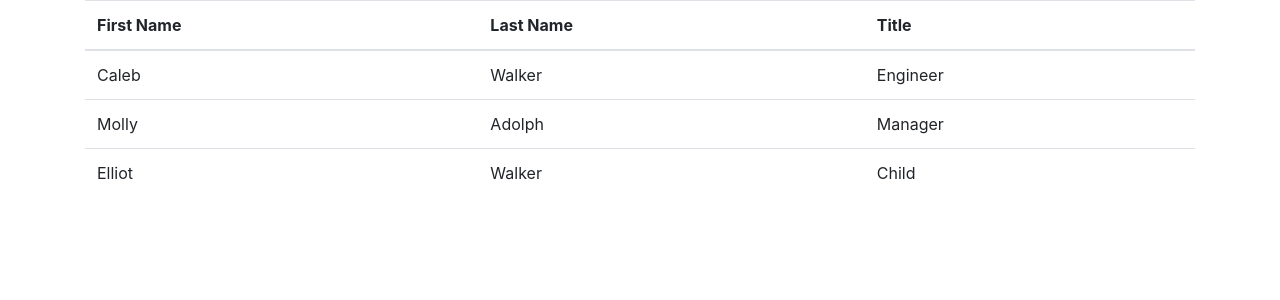
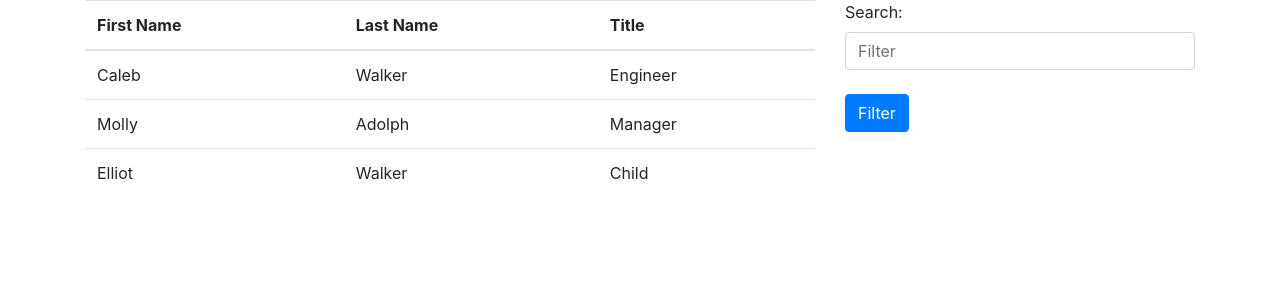
Before and after one commit to calebkw91/EmployeeDirectory-ReactApp, a React (Create React App) app: page / in a window 1280 px wide. Shown: the top 300 px of the page. Built offline with nearby package versions, Linux system fonts and the light colour scheme.

Commit message:
created filter form

```diff
--- a/src/components/EmployeeTable.jsx
+++ b/src/components/EmployeeTable.jsx
@@ -1,6 +1,7 @@
 import React from "react";
 import EmployeeRow from "./EmployeeRow";
 import employees from "../friends.json";
+import FilterForm from "./FilterForm";
 
 class EmployeeTable extends React.Component {
     state = {
@@ -170,9 +171,19 @@ class EmployeeTable extends React.Component {
         });
     }
 
+    handleInputChange = () => {
+
+    }
+
+    handleFormSubmit = () => {
+
+    }
+
     render() {
         return (
             <div className="container">
+                <div className="row">
+                    <div className="col-md-8">
                         <table className="table">
                             <thead>
                                 <tr>
@@ -199,6 +210,15 @@ class EmployeeTable extends React.Component {
                             </tbody>
                         </table>
                     </div>
+                    <div className="col-md-4">
+                        <FilterForm
+                            value={this.state.filter}
+                            handleFilterChange={this.handleInputChange}
+                            handleFormSubmit={this.handleFormSubmit}
+                        />
+                    </div>
+                </div>
+            </div>
         )
     }
 }
--- /dev/null
+++ b/src/components/FilterForm.jsx
@@ -0,0 +1,26 @@
+import React from "react";
+
+function FilterForm(props) {
+    return (
+        <form>
+            <div className="form-group">
+                <label htmlFor="filter">Search:</label>
+                <input
+                    onChange={props.handleFilterChange}
+                    value={props.value}
+                    name="search"
+                    type="text"
+                    className="form-control"
+                    placeholder="Filter"
+                    id="Filter"
+                />
+                <br />
+                <button onClick={props.handleFormSubmit} className="btn btn-primary">
+                    Filter
+                </button>
+            </div>
+        </form>
+    );
+}
+
+export default FilterForm;
```
Lines whose indentation alone changed are shown as unchanged.
